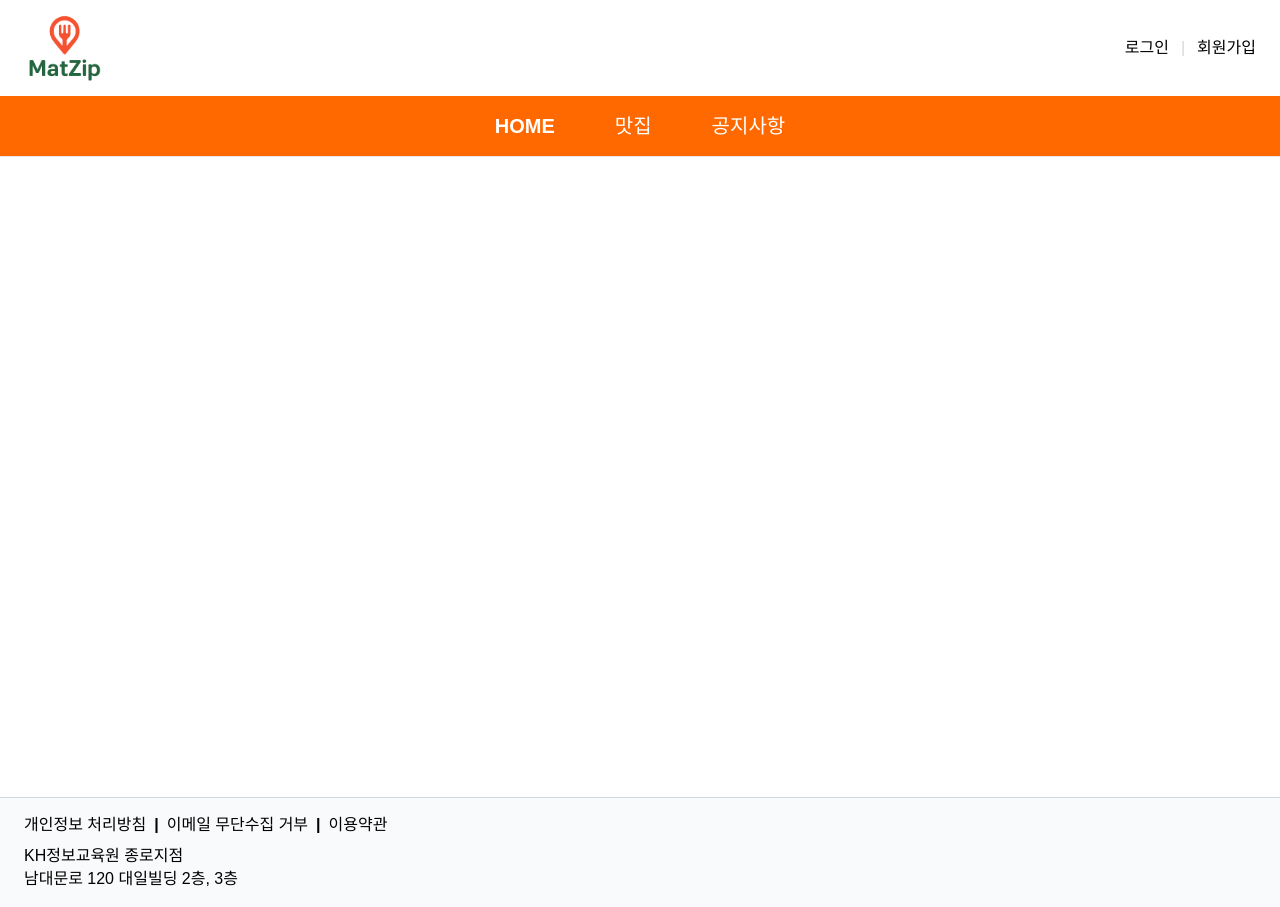
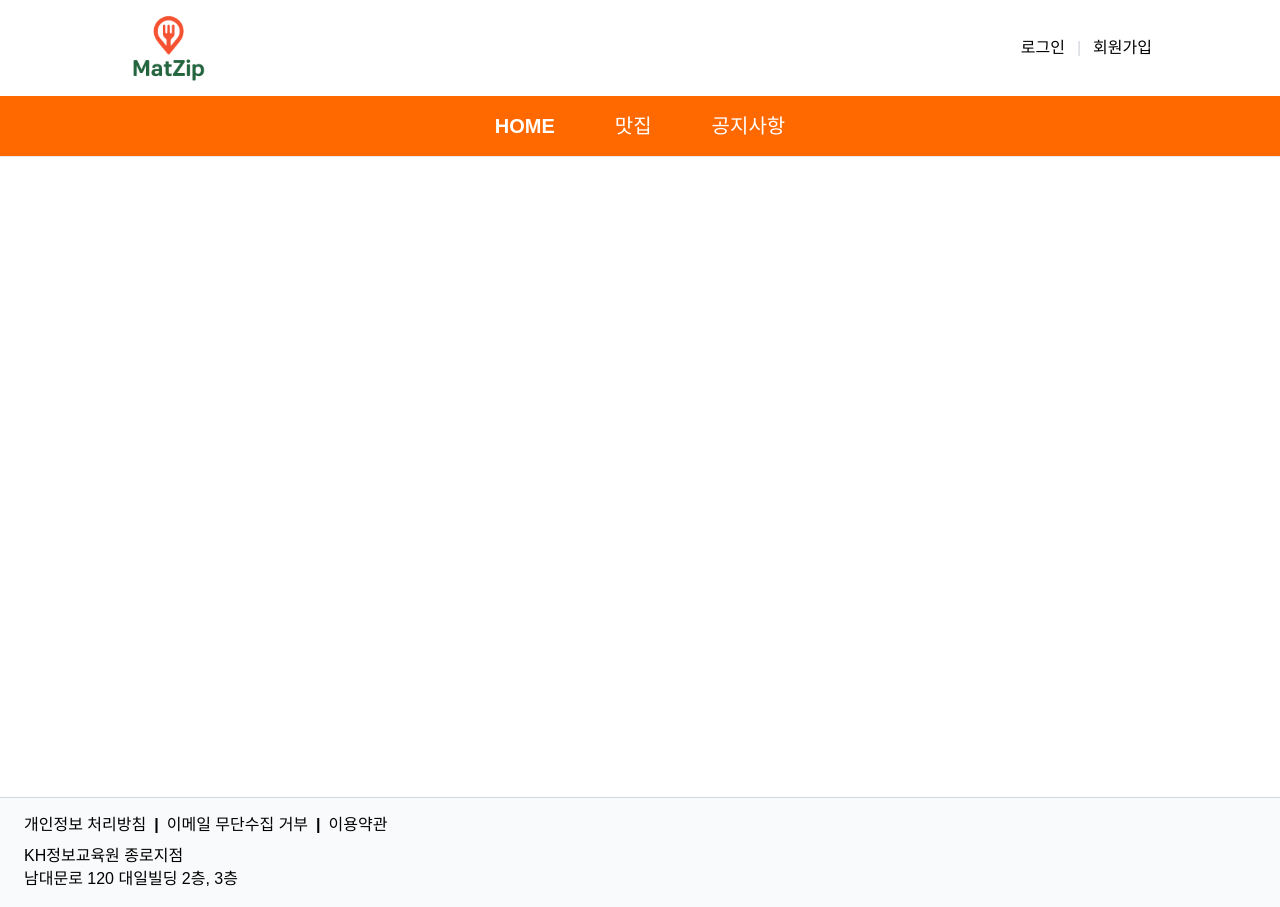
Before and after one commit to ggkama/MatZip-front, a React (Vite) app: page / in a window 1280 px wide. Built offline with nearby package versions, Linux system fonts and the light colour scheme.

Commit message:
frontend-module-setting

```diff
--- a/src/components/Common/Header/Header.jsx
+++ b/src/components/Common/Header/Header.jsx
@@ -4,7 +4,7 @@ import logo from "../../../assets/img/logo.svg";
 const Header = () => {
   return (
     <header className="border-b border-gray-200 bg-white">
-      <div className="flex justify-between items-center px-6 py-2">
+      <div className="header-container flex justify-between items-center py-2 max-w-5xl">
         <div className="flex items-center gap-2">
           <img src={logo} alt="MatZip" className="w-20 h-20" />
         </div>
--- a/src/index.css
+++ b/src/index.css
@@ -139,8 +139,12 @@ button:focus-visible {
   outline: 4px auto -webkit-focus-ring-color;
 }
 .container {
-  max-width: 1000px;
+  max-width: 1024px;
   min-height: 600px;
+  margin: auto;
+}
+.header-container {
+  margin: 0 auto;
 }
 @media (prefers-color-scheme: light) {
   :root {
```
